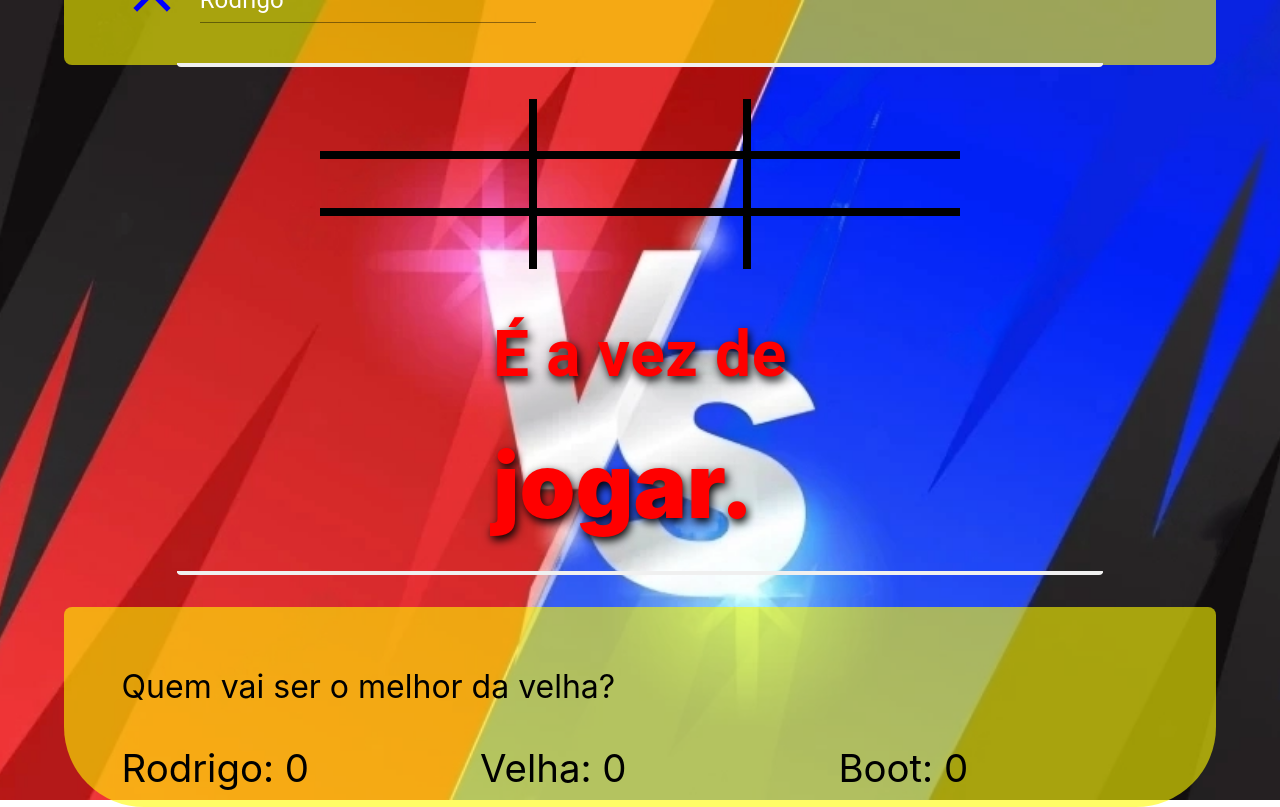
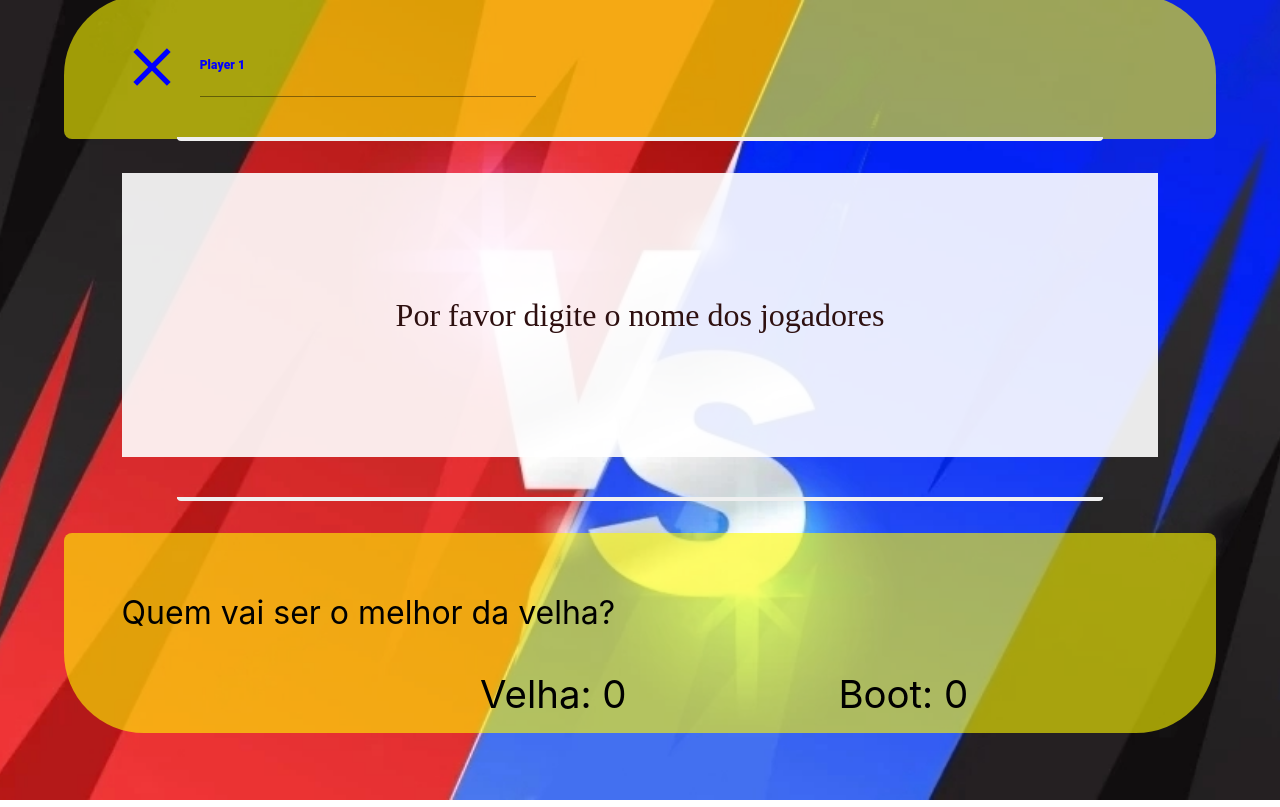
Before and after one commit to RCVigil/jogoDaVelhaWeb, a React (Vite) app: page /twoPerson in a window 1280 px wide. Built offline with nearby package versions, Linux system fonts and the light colour scheme.

Commit message:
Feat: Boot facil implementado

```diff
--- a/src/providers/AppProvider.tsx
+++ b/src/providers/AppProvider.tsx
@@ -13,7 +13,8 @@ export default function AppProvider(props: IProvider): React.ReactElement {
     console.log("selectDifficulty no Provider =", selectDifficulty);
   }
 
-  const [player1, setPlayer1] = React.useState("Rodrigo");
+  const [player1, setPlayer1] = React.useState("");
+  // const [player1, setPlayer1] = React.useState("Rodrigo");
   // {console.log("Player 1 no Provider =", player1)}
 
   const [player2, setPlayer2] = React.useState("");
```
